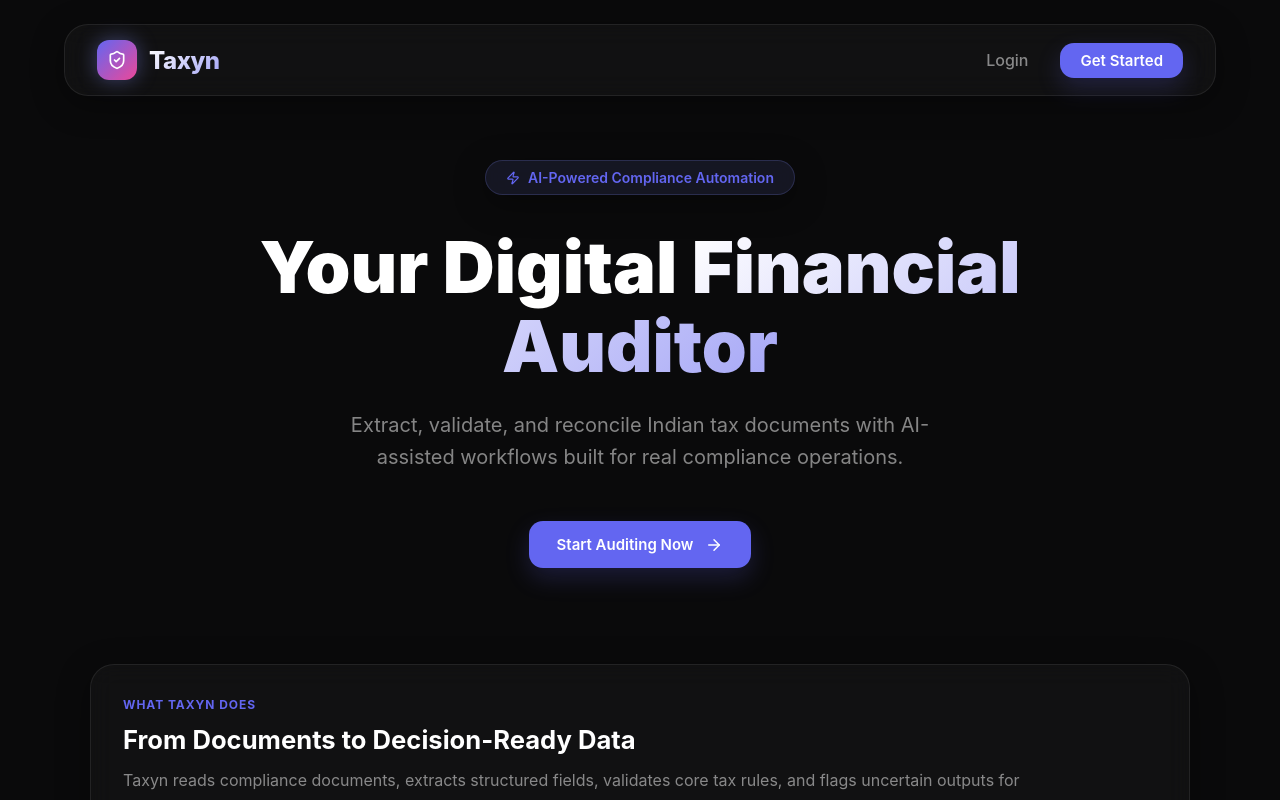
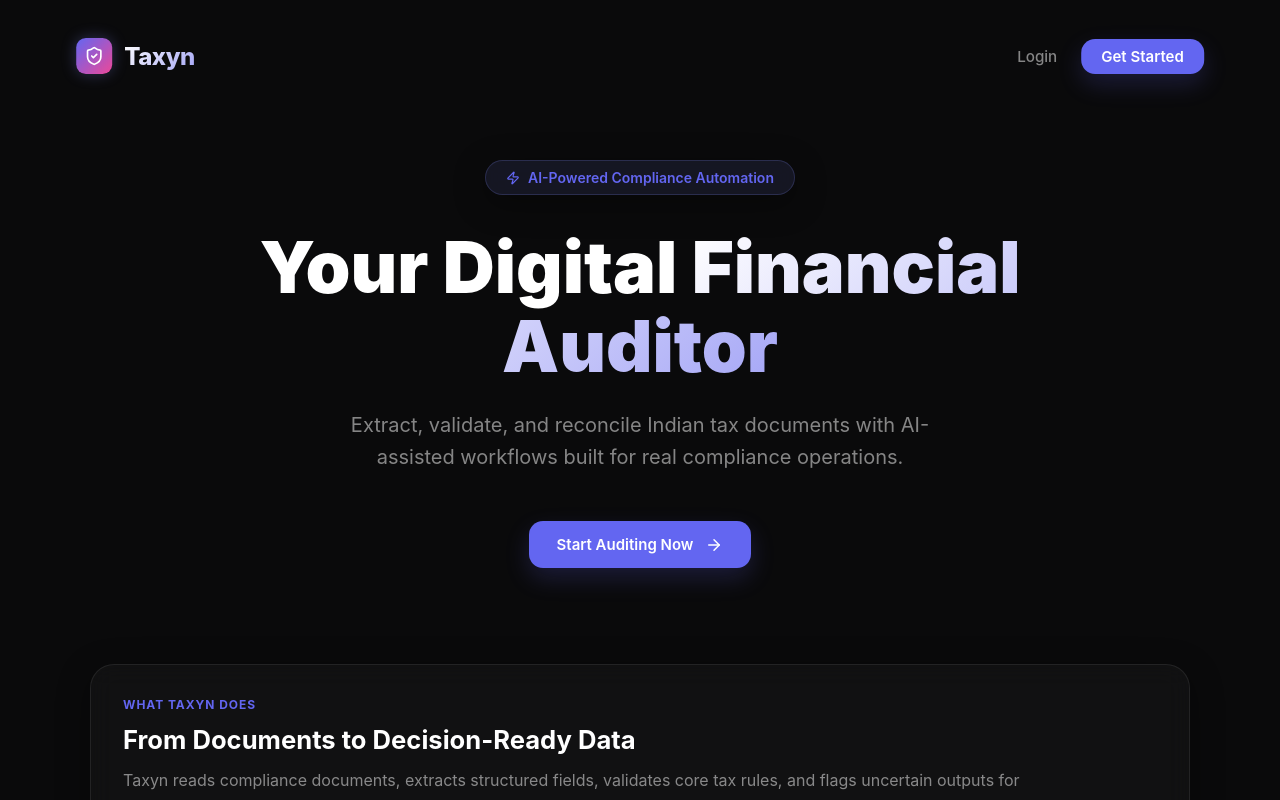
Before and after one commit to tanishra/taxyn, a Next.js app in the folder frontend/: page / in a window 1280 px wide. Shown: the top 800 px of the page. Built offline with nearby package versions, Linux system fonts and the light colour scheme; no server answers.

Commit message:
ui: switch navbar to solid-glass design for consistent cross-browser performance

```diff
--- a/frontend/src/app/ui.css
+++ b/frontend/src/app/ui.css
@@ -1,17 +1,39 @@
 .navbar {
   position: fixed;
-  top: 1.5rem;
+  top: 1.25rem;
   left: 50%;
   transform: translateX(-50%);
-  width: 90%;
+  width: 92%;
   max-width: 1200px;
   height: 4.5rem;
   z-index: 1000;
   display: flex;
   align-items: center;
   justify-content: space-between;
-  padding: 0 2rem;
-  border-radius: 1.5rem;
+  padding: 0 1.5rem;
+  border-radius: 1.25rem;
+
+  /* Initial state: Floating & Transparent */
+  background: rgba(10, 10, 11, 0);
+  border: 1px solid rgba(255, 255, 255, 0);
+  box-shadow: none;
+
+  transition: all 0.3s cubic-bezier(0.4, 0, 0.2, 1);
+}
+
+.navbar-scrolled {
+  top: 1rem;
+  width: 94%;
+  background: rgba(15, 15, 18, 0.92); /* Higher opacity for better legibility */
+  border: 1px solid rgba(255, 255, 255, 0.08);
+  box-shadow:
+    0 4px 6px -1px rgba(0, 0, 0, 0.1),
+    0 20px 25px -5px rgba(0, 0, 0, 0.2),
+    0 0 0 1px rgba(255, 255, 255, 0.05) inset;
+
+  /* Progressive enhancement: Blur only if supported */
+  backdrop-filter: blur(8px);
+  -webkit-backdrop-filter: blur(8px);
 }
 
 .logo {
@@ -24,34 +46,35 @@
 }
 
 .logo-icon {
-  width: 2.5rem;
-  height: 2.5rem;
+  width: 2.25rem;
+  height: 2.25rem;
   background: linear-gradient(135deg, var(--primary), var(--secondary));
-  border-radius: 0.75rem;
+  border-radius: 0.6rem;
   display: flex;
   align-items: center;
   justify-content: center;
-  box-shadow: 0 0 20px rgba(129, 140, 248, 0.4);
+  box-shadow: 0 0 15px rgba(129, 140, 248, 0.3);
 }
 
 .nav-links {
   display: flex;
-  gap: 2rem;
+  gap: 1.5rem;
   align-items: center;
 }
 
 .nav-link {
   display: inline-flex;
   align-items: center;
-  gap: 0.45rem;
-  font-size: 1rem;
+  gap: 0.4rem;
+  font-size: 0.95rem;
   font-weight: 500;
   color: var(--muted);
-  transition: color 0.3s ease;
+  transition: all 0.2s ease;
 }
 
 .nav-link:hover {
   color: #fff;
+  transform: translateY(-1px);
 }
 
 .hero {
--- a/frontend/src/components/Navbar.tsx
+++ b/frontend/src/components/Navbar.tsx
@@ -1,6 +1,6 @@
 "use client";
 
-import React from "react";
+import React, { useEffect, useState } from "react";
 import { ShieldCheck, User as UserIcon, LogOut, History, LayoutDashboard, Shield } from "lucide-react";
 import { useAuth } from "./AuthContext";
 import Link from "next/link";
@@ -8,9 +8,20 @@ import { ContactSupportButton } from "./ContactSupportButton";
 
 export const Navbar = () => {
   const { user, logout } = useAuth();
+  const [isScrolled, setIsScrolled] = useState(false);
+
+  useEffect(() => {
+    const handleScroll = () => {
+      setIsScrolled(window.scrollY > 12);
+    };
+
+    handleScroll();
+    window.addEventListener("scroll", handleScroll, { passive: true });
+    return () => window.removeEventListener("scroll", handleScroll);
+  }, []);
 
   return (
-    <nav className="navbar glass">
+    <nav className={`navbar ${isScrolled ? "navbar-scrolled" : ""}`}>
       <Link href="/" className="logo">
         <div className="logo-icon">
           <ShieldCheck size={20} color="white" />
```
